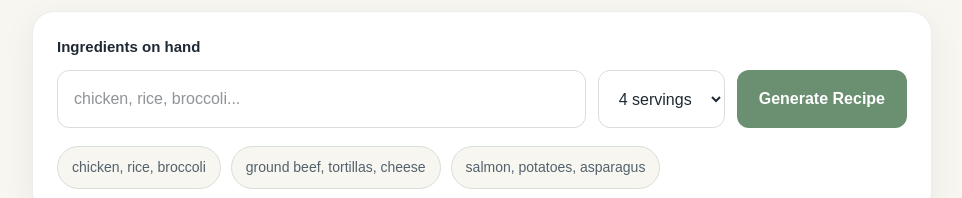
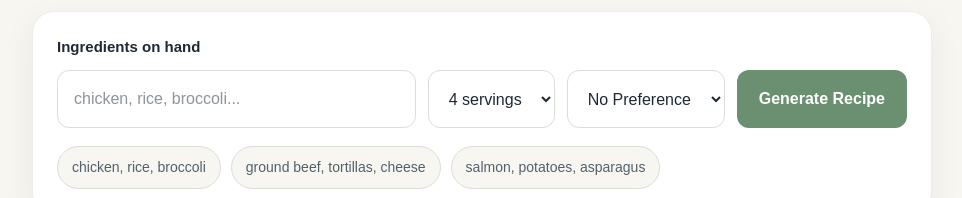
Before and after one commit to taskwrenchai/dinnercall, a Next.js app: page / in a window 1280 px wide. Shown: the part 274-472 px from the top of the page, without its empty margins (158-1120 px from the left). Built offline with nearby package versions, Linux system fonts and the light colour scheme.

Commit message:
Add meal preference selector

```diff
--- a/src/app/api/recipe/route.ts
+++ b/src/app/api/recipe/route.ts
@@ -7,7 +7,7 @@ const client = new OpenAI({
 
 export async function POST(req: Request) {
   try {
-const { ingredients, servings } = await req.json();
+const { ingredients, servings, mealPreference } = await req.json();
 
     if (!ingredients || !ingredients.trim()) {
       return NextResponse.json(
@@ -22,6 +22,8 @@ const { ingredients, servings } = await req.json();
 Create one simple but genuinely GOOD dinner recipe using these ingredients: ${ingredients}.
 
 Make the recipe for ${servings || "4"} servings.
+
+Meal preference: ${mealPreference || "No Preference"}.
 
 The recipe should feel like advice from a smart home cook, not a generic AI.
 
--- a/src/app/page.tsx
+++ b/src/app/page.tsx
@@ -17,6 +17,7 @@ export default function Home() {
   const [error, setError] = useState("");
   const [loading, setLoading] = useState(false);
   const [copied, setCopied] = useState(false);
+  const [mealPreference, setMealPreference] = useState("No Preference");
 
   useEffect(() => {
     const saved = localStorage.getItem("dinnercall_saved_recipes");
@@ -78,7 +79,11 @@ ${recipe.steps.map((step, index) => `${index + 1}. ${step}`).join("\n")}`;
       const res = await fetch("/api/recipe", {
         method: "POST",
         headers: { "Content-Type": "application/json" },
-        body: JSON.stringify({ ingredients, servings }),
+        body: JSON.stringify({
+  ingredients,
+  servings,
+  mealPreference,
+}),
       });
 
       const data = await res.json();
@@ -194,7 +199,28 @@ ${recipe.steps.map((step, index) => `${index + 1}. ${step}`).join("\n")}`;
               <option value="6">6 servings</option>
             </select>
 
-            <button
+<select
+  value={mealPreference}
+  onChange={(e) => setMealPreference(e.target.value)}
+  style={{
+    padding: "16px",
+    borderRadius: "12px",
+    border: "1px solid #D9DED6",
+    fontSize: "16px",
+    background: "#FFFFFF",
+  }}
+>
+  <option value="No Preference">No Preference</option>
+  <option value="Comfort Food">Comfort Food</option>
+  <option value="Clean Eating">Clean Eating</option>
+  <option value="High Protein">High Protein</option>
+  <option value="Kid Friendly">Kid Friendly</option>
+  <option value="Carnivore">Carnivore</option>
+  <option value="Vegetarian">Vegetarian</option>
+  <option value="Vegan">Vegan</option>
+</select>
+
+<button
               onClick={handleClick}
               disabled={loading}
               style={{
```
